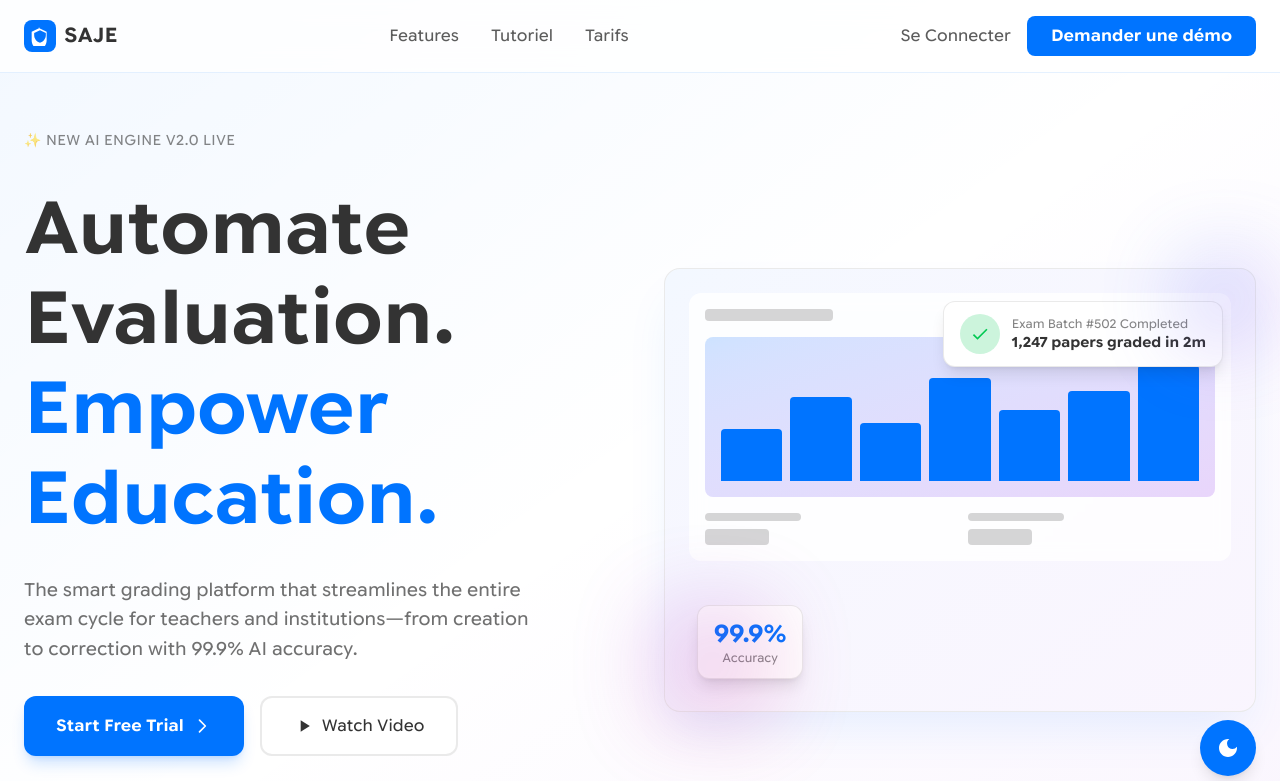
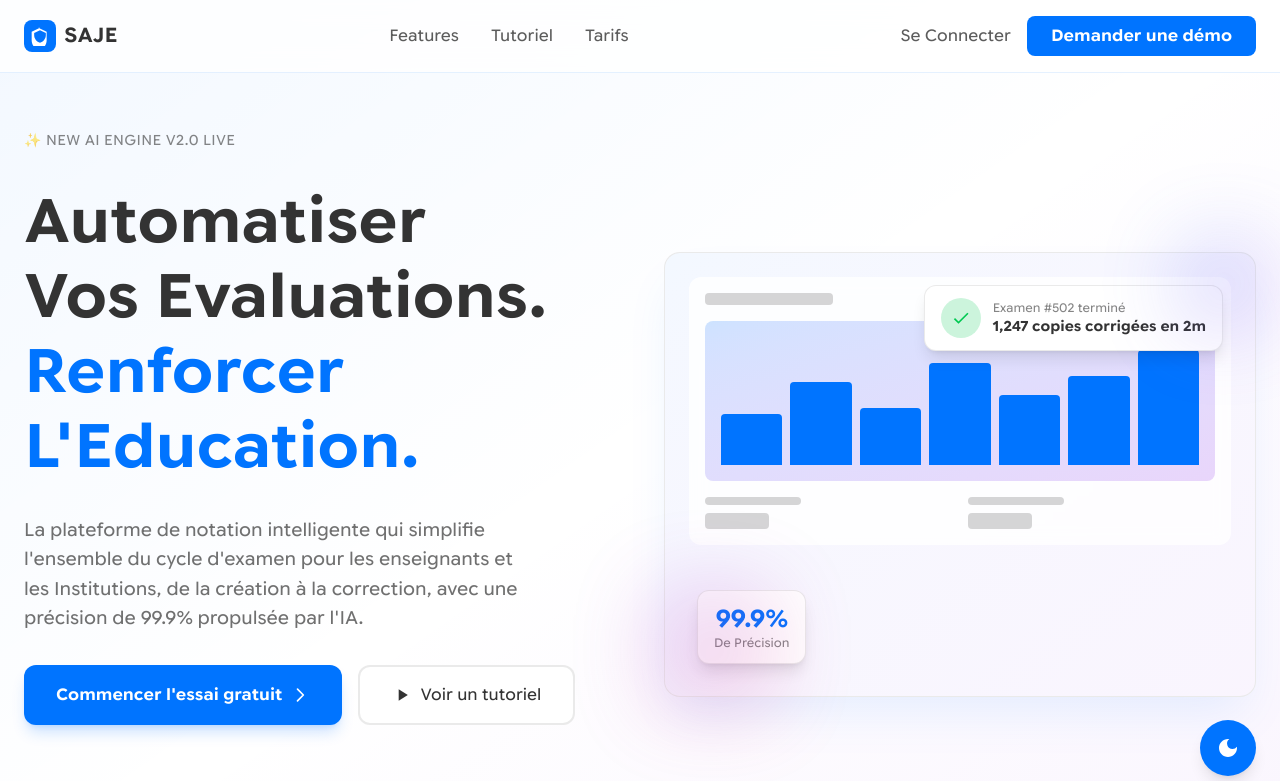
Before and after one commit to ICT4D-L3-P16/Projet_P16_Code, a React (Vite) app: page / in a window 1280 px wide. Shown: the top 781 px of the page. Built offline with nearby package versions, Linux system fonts and the light colour scheme; no server answers.

Commit message:
amelioration supp

```diff
--- a/package.json
+++ b/package.json
@@ -12,6 +12,7 @@
   "dependencies": {
     "@supabase/supabase-js": "^2.89.0",
     "@tailwindcss/vite": "^4.1.18",
+    "lucide-react": "^0.562.0",
     "react": "^19.2.0",
     "react-dom": "^19.2.0",
     "react-router-dom": "^7.11.0"
--- a/src/components/Dashboard/Accueil.tsx
+++ b/src/components/Dashboard/Accueil.tsx
@@ -38,6 +38,15 @@ export const Accueil: React.FC = () => {
             </div>
 
             <div className="bg-surface border border-gray-200 dark:border-gray-800 rounded-xl p-6">
+                <h2 className="text-2xl font-google-bold mb-6 text-textcol">Actions Rapides</h2>
+                <div className="space-y-4">
+                    <div className="grid grid-cols-2 gap-4">
+                        <div className="w-1/2 border-acc"></div>
+                    </div>
+                </div>
+            </div>
+
+            <div className="bg-surface border border-gray-200 dark:border-gray-800 rounded-xl p-6">
                 <h2 className="text-2xl font-google-bold mb-6 text-textcol">Activités récentes</h2>
                 <div className="space-y-4">
                     {[1, 2, 3].map((i) => (
--- a/src/components/LandingPage/Hero.tsx
+++ b/src/components/LandingPage/Hero.tsx
@@ -21,18 +21,18 @@ export const Hero: React.FC<HeroProps> = ({ onStartFreeTrial, onWatchVideo }) =>
               </span>
             </div>
 
-            <h1 className="text-5xl lg:text-6xl xl:text-7xl font-google-bold leading-tight">
-              <span className="text-textcol">Automate</span>
+            <h1 className="text-5xl lg:text-6xl xl:text-5.5xl font-google-bold leading-tight">
+              <span className="text-textcol">Automatiser</span>
               <br />
-              <span className="text-textcol">Evaluation.</span>
+              <span className="text-textcol">Vos Evaluations.</span>
               <br />
-              <span className="text-primary">Empower</span>
+              <span className="text-primary">Renforcer</span>
               <br />
-              <span className="text-primary">Education.</span>
+              <span className="text-primary">L'Education.</span>
             </h1>
 
             <p className="text-lg text-textcol/70 max-w-lg leading-relaxed">
-              The smart grading platform that streamlines the entire exam cycle for teachers and institutions—from creation to correction with 99.9% AI accuracy.
+              La plateforme de notation intelligente qui simplifie l'ensemble du cycle d'examen pour les enseignants et les Institutions, de la création à la correction, avec une précision de 99.9% propulsée par l'IA.
             </p>
 
             {/* CTA Buttons */}
@@ -41,7 +41,7 @@ export const Hero: React.FC<HeroProps> = ({ onStartFreeTrial, onWatchVideo }) =>
                 onClick={onStartFreeTrial}
                 className="bg-primary text-white px-8 py-4 rounded-xl hover:opacity-90 transition-all hover:scale-105 font-google-bold flex items-center gap-2 shadow-lg shadow-primary/20"
               >
-                Start Free Trial
+                Commencer l'essai gratuit
                 <svg className="w-5 h-5" fill="none" stroke="currentColor" viewBox="0 0 24 24">
                   <path strokeLinecap="round" strokeLinejoin="round" strokeWidth={2} d="M9 5l7 7-7 7" />
                 </svg>
@@ -54,7 +54,7 @@ export const Hero: React.FC<HeroProps> = ({ onStartFreeTrial, onWatchVideo }) =>
                 <svg className="w-5 h-5" fill="currentColor" viewBox="0 0 24 24">
                   <path d="M8 5v14l11-7z" />
                 </svg>
-                Watch Video
+                Voir un tutoriel
               </button>
             </div>
 
@@ -69,7 +69,7 @@ export const Hero: React.FC<HeroProps> = ({ onStartFreeTrial, onWatchVideo }) =>
                 ))}
               </div>
               <p className="text-sm text-textcol/60">
-                Trusted by 500+ Institutions
+                +500 Institutions Nous font confiance
               </p>
             </div>
           </div>
@@ -120,8 +120,8 @@ export const Hero: React.FC<HeroProps> = ({ onStartFreeTrial, onWatchVideo }) =>
                     </svg>
                   </div>
                   <div>
-                    <p className="text-xs text-textcol/60">Exam Batch #502 Completed</p>
-                    <p className="text-sm font-google-bold text-textcol">1,247 papers graded in 2m</p>
+                    <p className="text-xs text-textcol/60">Examen #502 terminé</p>
+                    <p className="text-sm font-google-bold text-textcol">1,247 copies corrigées en 2m</p>
                   </div>
                 </div>
               </div>
@@ -130,7 +130,7 @@ export const Hero: React.FC<HeroProps> = ({ onStartFreeTrial, onWatchVideo }) =>
               <div className="absolute bottom-8 left-8 bg-background border border-textcol/10 rounded-xl px-4 py-3 shadow-lg">
                 <div className="text-center">
                   <p className="text-2xl font-google-bold text-primary">99.9%</p>
-                  <p className="text-xs text-textcol/60">Accuracy</p>
+                  <p className="text-xs text-textcol/60">De Précision</p>
                 </div>
               </div>
             </div>
--- a/src/pages/Login.tsx
+++ b/src/pages/Login.tsx
@@ -100,10 +100,10 @@ const Login: React.FC = () => {
                     </div>
 
                     <h1 className="text-5xl text-textcol font-google-bold leading-tight mb-6">
-                        Optimisez la gestion de vos projets avec <span className="text-primary">SAJE</span>
+                        Optimisez la gestion de vos Examens avec <span className="text-primary">SAJE</span>
                     </h1>
                     <p className='text-lg text-textcol opacity-90 max-w-md leading-relaxed'>
-                        La solution tout-en-un pour la gestion de projets et la collaboration d'équipe.
+                        La solution tout-en-un pour la gestion, la correction et la collaboration d'équipe pour vos Examens.
                     </p>
 
                     <div className="mt-12 flex items-center gap-4">
@@ -161,7 +161,7 @@ const Login: React.FC = () => {
                                     errors.email
                                         ? 'border-red-500 focus:ring-red-500'
                                         : 'border-gray-200 dark:border-gray-700 focus:ring-primary'
-                                } bg-background text-textcol focus:ring-2 outline-none transition-all placeholder:opacity-50 disabled:opacity-50`}
+                                } bg-surface text-textcol focus:ring-2 outline-none transition-all placeholder:opacity-50 disabled:opacity-50`}
                             />
                             {errors.email && (
                                 <p className="mt-1 text-sm text-red-600 dark:text-red-400">{errors.email}</p>
@@ -185,7 +185,7 @@ const Login: React.FC = () => {
                                         errors.password
                                             ? 'border-red-500 focus:ring-red-500'
                                             : 'border-gray-200 dark:border-gray-700 focus:ring-primary'
-                                    } bg-background text-textcol focus:ring-2 outline-none transition-all placeholder:opacity-50 disabled:opacity-50`}
+                                    } bg-surface text-textcol focus:ring-2 outline-none transition-all placeholder:opacity-50 disabled:opacity-50`}
                                 />
                                 <button
                                     type="button"
@@ -234,7 +234,7 @@ const Login: React.FC = () => {
                         <button
                             type="submit"
                             disabled={isLoading}
-                            className="w-full bg-primary hover:brightness-110 text-white font-google-bold py-4 rounded-xl shadow-lg shadow-primary/20 transition-all flex items-center justify-center gap-2 active:scale-[0.98] disabled:opacity-70 disabled:cursor-not-allowed"
+                            className="w-full bg-gradient-to-br from-primary to-accent hover:brightness-110 text-background font-google-bold py-4 rounded-xl shadow-lg shadow-primary/20 transition-all flex items-center justify-center gap-2 active:scale-[0.98] disabled:opacity-70 disabled:cursor-not-allowed"
                         >
                             {isLoading ? (
                                 <>
```
Also changed, not shown: 1 other file (tests, documents, lock files or other folders).
